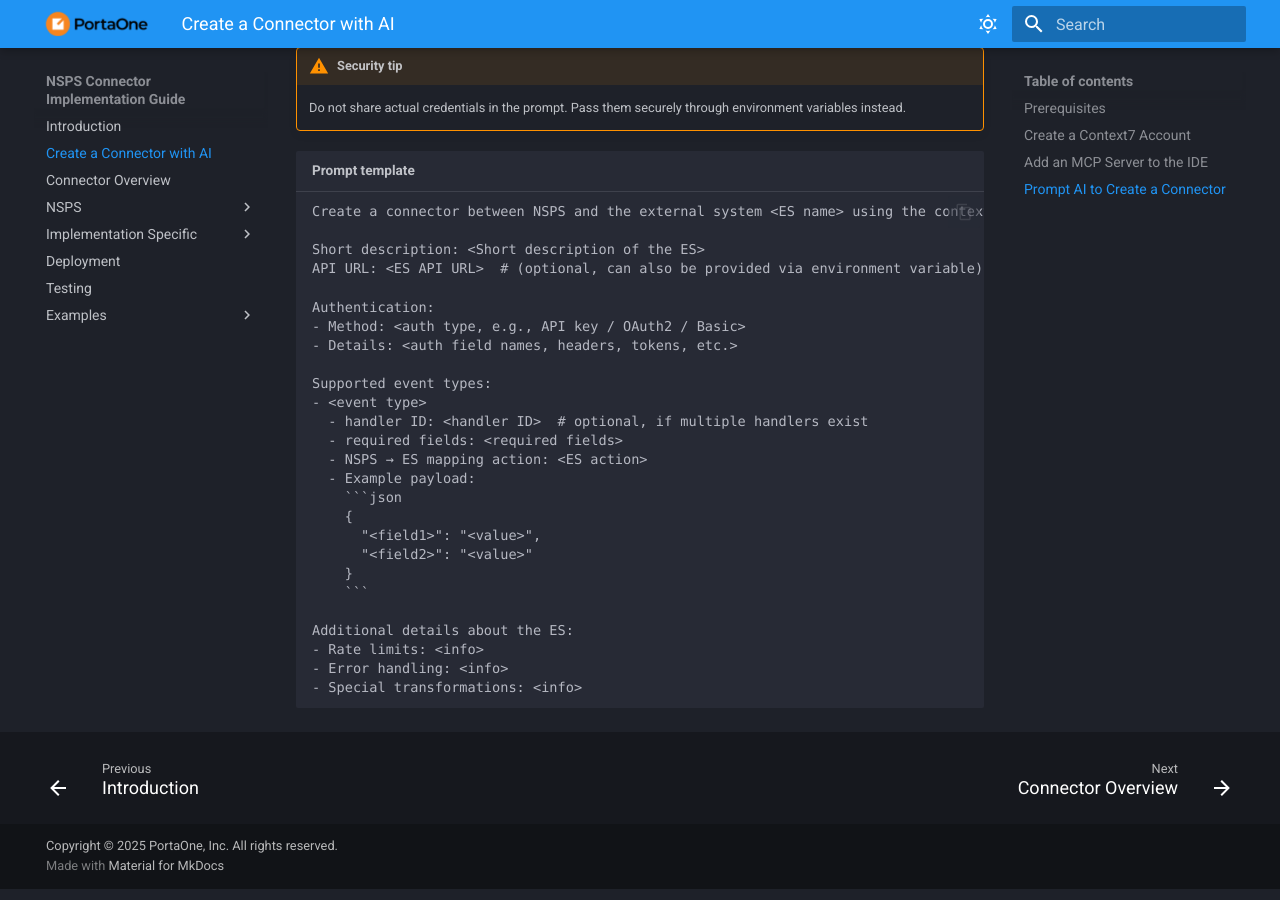
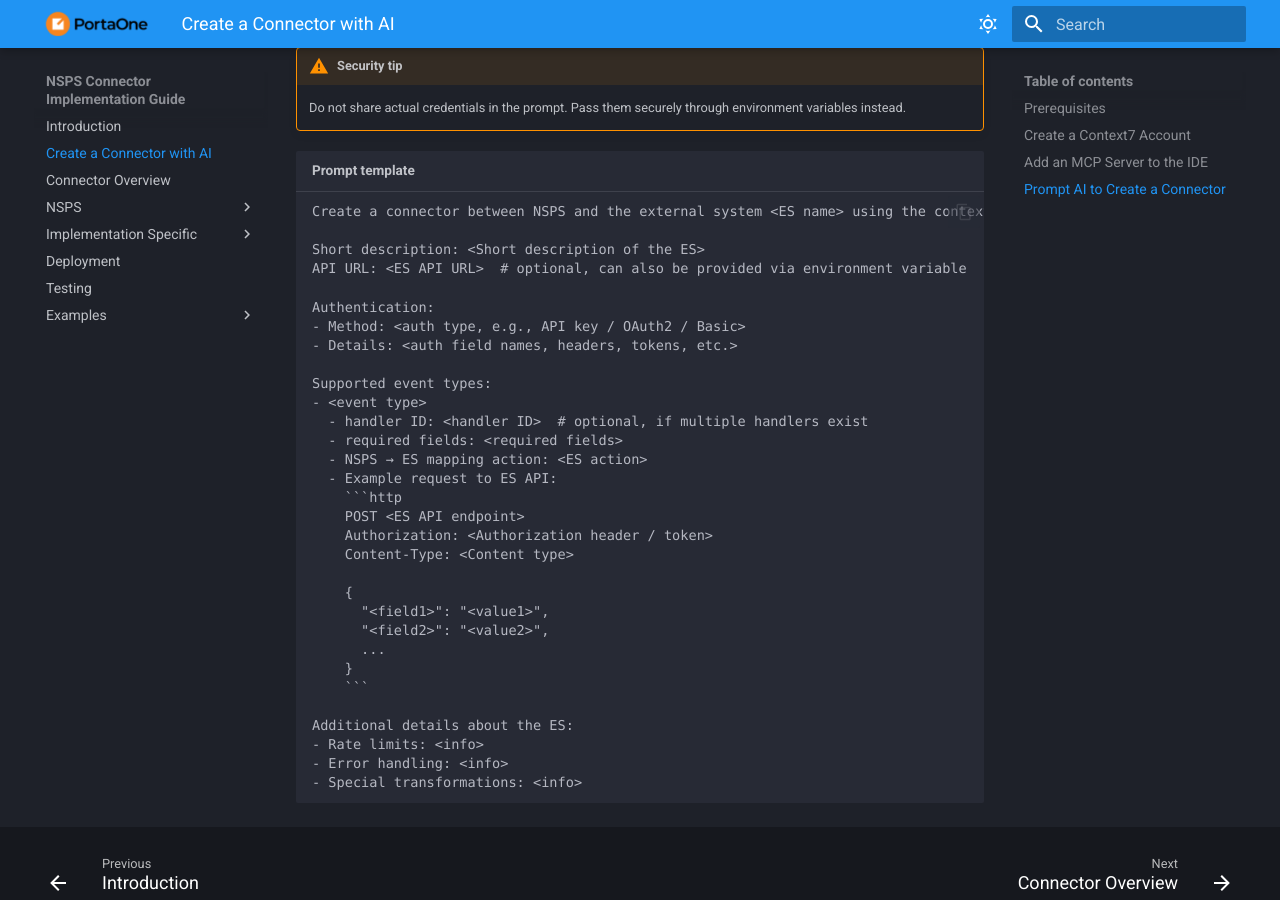
Before and after one commit to Mogorno/NSPS-connector-docs, an MkDocs documentation site: the page built from docs/mcp-instruction.md, in a window 1280 px wide and 900 px high, scrolled down 1278 px. Built offline with MkDocs 1.6.1 and Material for MkDocs 9.7.7, drawn with Linux system fonts in a browser that asks for light colours; some web fonts are replaced.

Commit message:
Change prompt template

````diff
--- a/docs/mcp-instruction.md
+++ b/docs/mcp-instruction.md
@@ -68,7 +68,7 @@
 Create a connector between NSPS and the external system <ES name> using the context7 library https://mogorno.github.io/NSPS-connector-docs/llms.txt.
 
 Short description: <Short description of the ES>
-API URL: <ES API URL>  # (optional, can also be provided via environment variable)
+API URL: <ES API URL>  # optional, can also be provided via environment variable
 
 Authentication:
 - Method: <auth type, e.g., API key / OAuth2 / Basic>
@@ -79,11 +79,16 @@
   - handler ID: <handler ID>  # optional, if multiple handlers exist
   - required fields: <required fields>
   - NSPS → ES mapping action: <ES action>
-  - Example payload:
-    ```json
+  - Example request to ES API:
+    ```http
+    POST <ES API endpoint>
+    Authorization: <Authorization header / token>
+    Content-Type: <Content type>
+
     {
-      "<field1>": "<value>",
-      "<field2>": "<value>"
+      "<field1>": "<value1>",
+      "<field2>": "<value2>",
+      ...
     }
     ```
 
````
